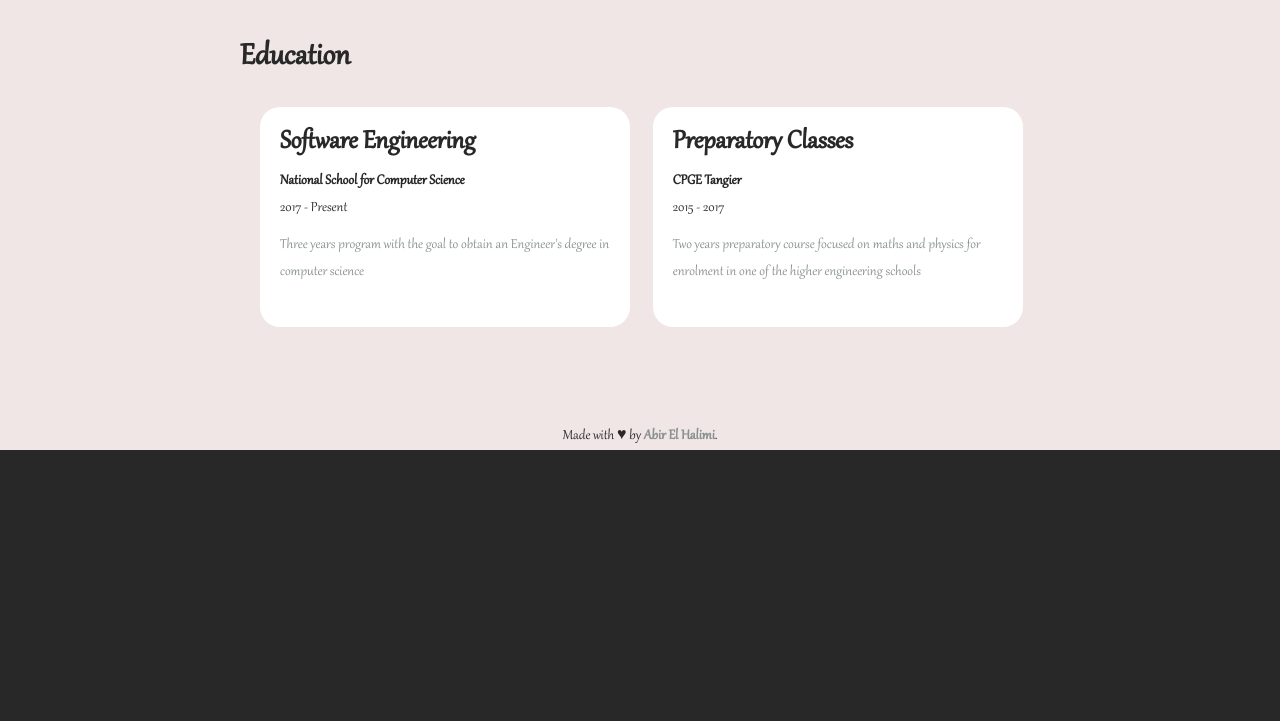
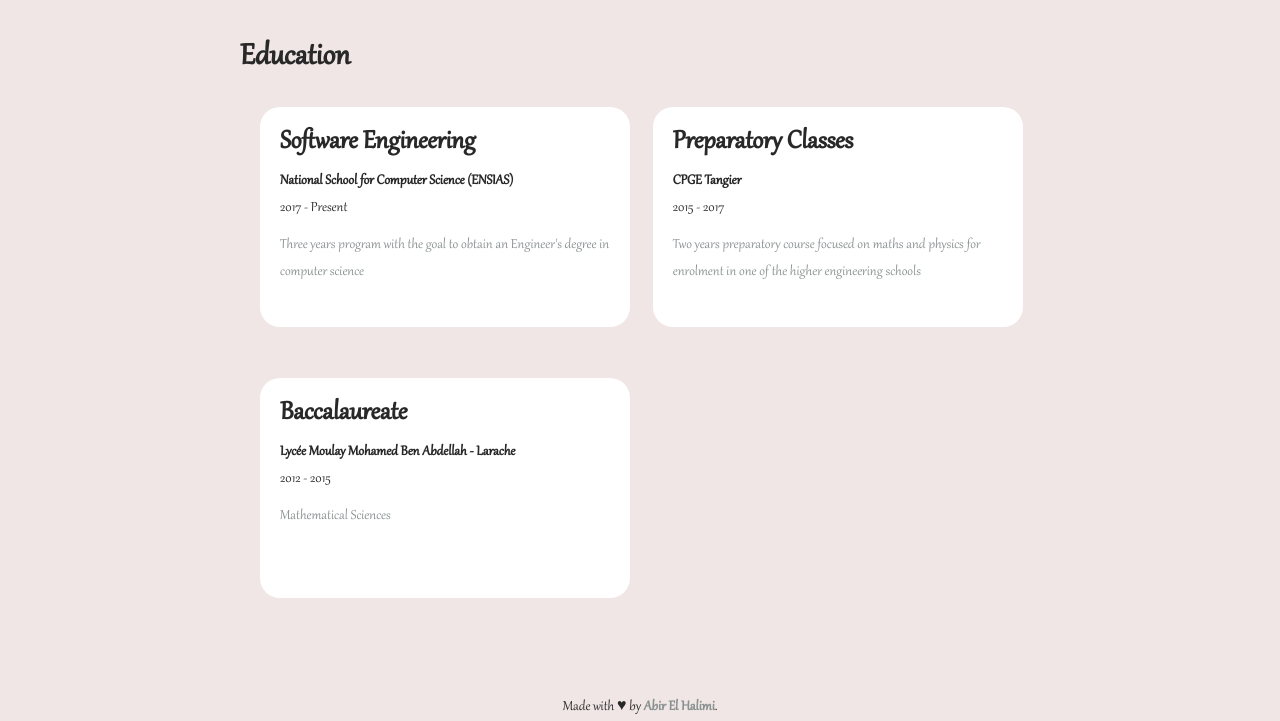
Before and after one commit to abirelhalimi/abirelhalimi.github.io, a plain HTML site: page resume.html in a window 1280 px wide. Shown: the part 1025-1746 px from the top of the page. Before the commit the page ends 1475 px from the top, so only its background shows below. Drawn offline with nearby package versions, Linux system fonts and the light colour scheme; a web font is replaced by a local one.

Commit message:
update education

```diff
--- a/resume.html
+++ b/resume.html
@@ -65,7 +65,7 @@
             <h2>Education</h2>
             <div class="event">
                 <h3>Software Engineering</h3>
-                <h4>National School for Computer Science</h4>
+                <h4>National School for Computer Science (ENSIAS)</h4>
                 <span>2017 - Present</span>
                 <p>Three years program with the goal to obtain an Engineer's degree in computer science</p>
 
@@ -76,6 +76,12 @@
                 <span>2015 - 2017</span>
                 <p>Two years preparatory course focused on maths and physics for enrolment in one of the higher
                     engineering schools </p>
+            </div>
+            <div class="event">
+                <h3>Baccalaureate</h3>
+                <h4>Lycée Moulay Mohamed Ben Abdellah - Larache</h4>
+                <span>2012 - 2015</span>
+                <p>Mathematical Sciences</p>
             </div>
 
         </div>
```
